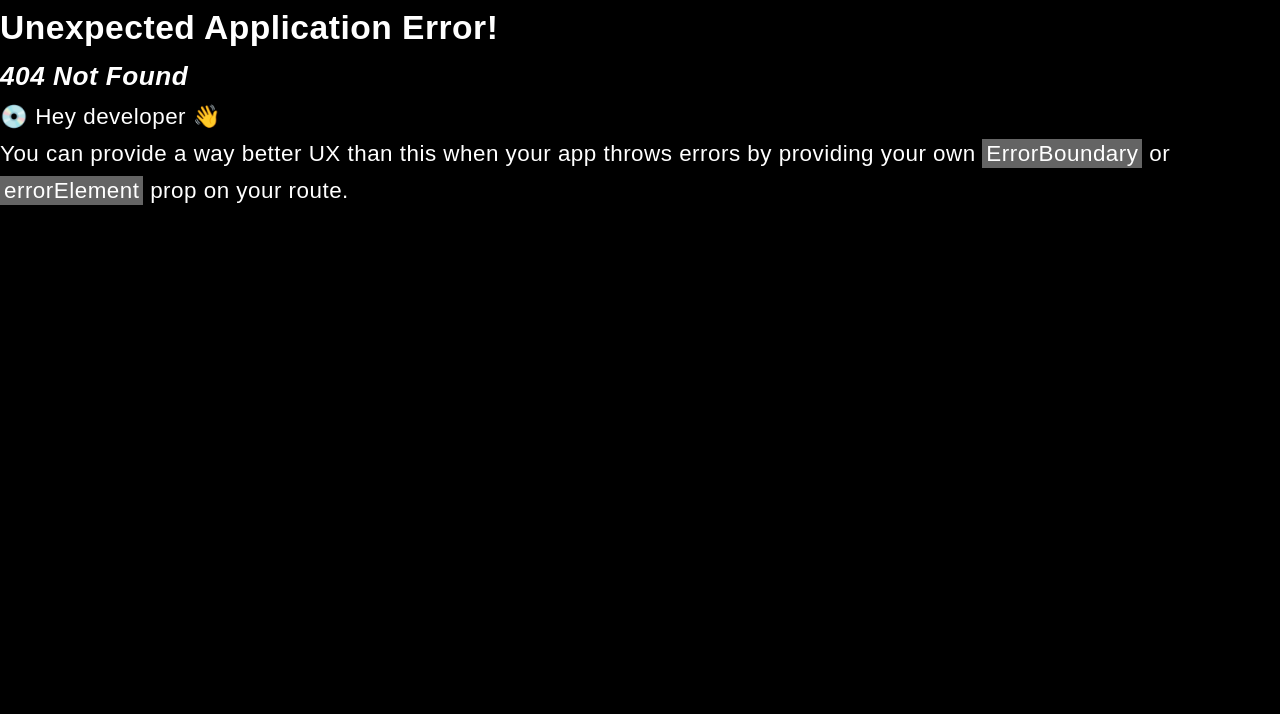
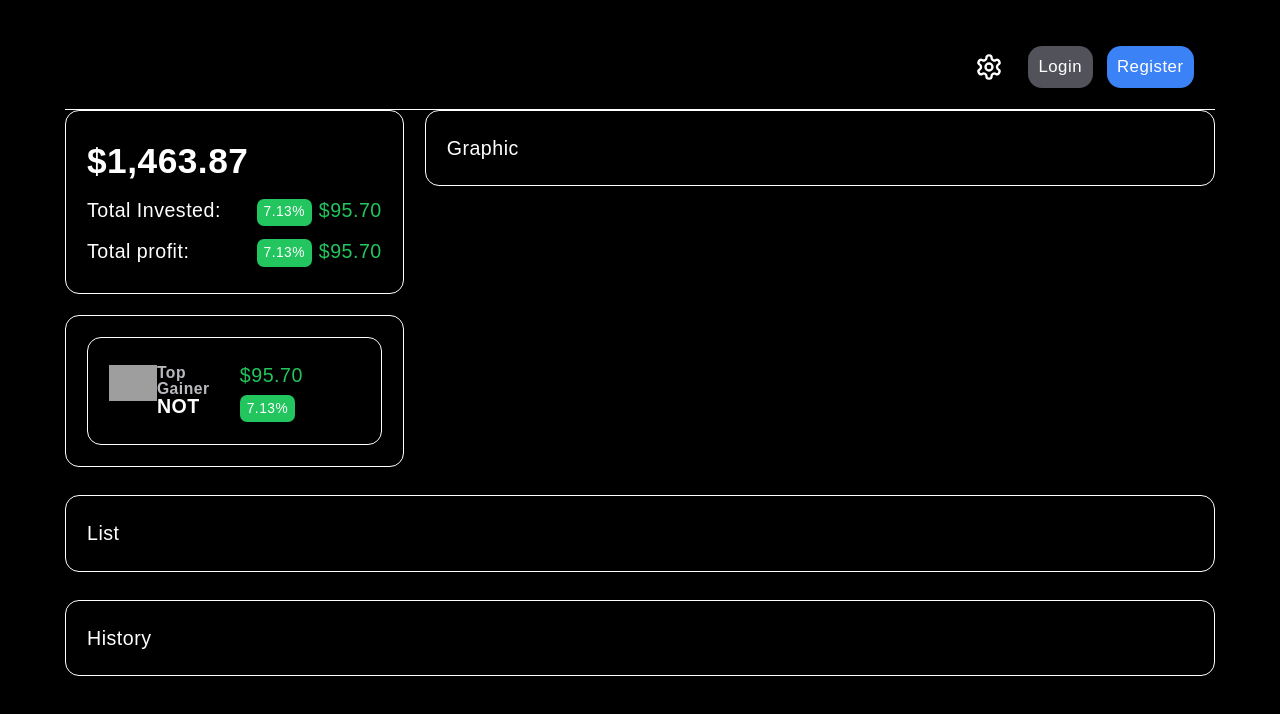
Before and after one commit to sklyarix/CryptoPortfolio, a React (Vite) app in the folder client/: page /profile in a window 1280 px wide. Before the commit this address had no page. Shown: the top 714 px of the page. Built offline with nearby package versions, Linux system fonts and the light colour scheme; grey boxes are pictures that could not be loaded.

Commit message:
verstka(1.0)-Profile

```diff
--- a/client/src/assets/styles/base/_base.scss
+++ b/client/src/assets/styles/base/_base.scss
@@ -1,6 +1,6 @@
 @import '../utils/variables';
 
-html{
+html {
 	font-size: 14px;
 }
 
@@ -14,8 +14,31 @@ body {
 	position: relative;
 	line-height: 1.65;
 	overflow-x: hidden;
+
+	@media (max-width: $breakpoint-desktop-xl) {
+		font-size: 1.4rem;
+	}
+	@media (max-width: $breakpoint-tablet-xl) {
+		font-size: 1.2rem;
+	}
+	@media (max-width: $breakpoint-mobile-xl) {
+		font-size: 1rem;
+	}
 }
 
 img {
 	max-width: 100%;
 }
+
+.minusBg {
+	background-color: $red;
+}
+.minusColor {
+	color: $red;
+}
+.plusBg {
+	background-color: $green;
+}
+.plusColor {
+	color: $green;
+}
--- a/client/src/assets/styles/utils/_variables.scss
+++ b/client/src/assets/styles/utils/_variables.scss
@@ -1,61 +1,23 @@
-//@import url('https://fonts.googleapis.com/css2?family=Sofia+Sans:ital,wght@0,400;0,600;0,700;1,400&display=swap');
+//fonts
+$default-font: 'Gilroy', sans-serif;
 
-$default-font: 'Gilroy', sans-serif;
-//&-black
+//Color
 $black: #000;
 $white: #fff;
-$gray:  #52525B;
+$gray: #52525b;
+$yellow: #ffe8ab;
+$pink: #f6ddff;
+$red: #8d2b3d;
+$green: #22c55e;
+$blue: #3b82f6;
 
+//border-radius
+$wnd-radius: 1rem;
 
-
-$wnd-radius: 1em;
-
-
-
-
-
-
-
-
-//$wnd: rgb(39 39 42/1);
-//$icon: rgb(113 113 122/1);
-//$icon_hover: rgb(63 63 70/1);
-
-
-
-$yellow: #FFE8AB;
-$pink: #F6DDFF;
-$red: #8d2b3d;
-
-
-
-
-
-
-
-
-$blue: #3B82F6;
-
-
-
-
-
-
-
-
-
-
-
-
-
-
-
-/*
-$gray: rgb(82 82 91/1);
-$gray-dark: rgb(63 63 70);
-
-$black--1:rgb(39 39 42/1); // wnd
-$gray-light: rgb(113 113 122/1); //icon text
-$black--2:rgb(63 63 70); // on wnd, hover
-
- */
+//breakpoint
+$breakpoint-desktop-xl: 1440px;
+$breakpoint-desktop: 1200px;
+$breakpoint-tablet-xl: 1024px;
+$breakpoint-tablet: 768px;
+$breakpoint-mobile-xl: 500px;
+$breakpoint-mobile: 320px;
--- a/client/src/main.tsx
+++ b/client/src/main.tsx
@@ -10,11 +10,16 @@ import { QueryClient, QueryClientProvider } from '@tanstack/react-query'
 import { ReactQueryDevtools } from '@tanstack/react-query-devtools'
 
 import './assets/styles/index.scss'
+import Profile from './pages/Profile/Profile.tsx'
 
 const router = createBrowserRouter([
 	{
 		path: '/',
 		element: <Home />
+	},
+	{
+		path: '/profile',
+		element: <Profile />
 	},
 	{
 		path: '/convert',
--- /dev/null
+++ b/client/src/pages/Profile/Profile.module.scss
@@ -0,0 +1,116 @@
+@import '../../assets/styles/utils/variables';
+
+.section {
+	padding: 0;
+}
+
+.main {
+	display: flex;
+	align-items: flex-start;
+	gap: 1.5rem;
+
+	@media (max-width: $breakpoint-tablet-xl) {
+		flex-direction: column;
+	}
+}
+.leftWidgets {
+	height: 100%;
+	display: flex;
+	flex-basis: 30%;
+	flex-direction: column;
+	gap: 1.5rem;
+
+	@media (max-width: $breakpoint-tablet-xl) {
+		width: 100%;
+		flex-basis: 100%;
+	}
+
+	.balance {
+		font-size: 1.8em;
+		font-weight: 600;
+	}
+
+	.infoText {
+		padding: 0.3rem 0;
+		display: flex;
+		justify-content: space-between;
+		align-items: center;
+
+		.title {
+			margin-right: 1rem;
+			white-space: nowrap;
+		}
+	}
+}
+.rightChart {
+	height: 100%;
+	flex-basis: 70%;
+
+	@media (max-width: $breakpoint-tablet-xl) {
+		width: 100%;
+		flex-basis: 100%;
+	}
+}
+.wnd {
+	height: 100%;
+	width: 100%;
+	padding: 1.5rem;
+	border: 0.1rem solid $white;
+	border-radius: $wnd-radius;
+}
+.perfomance {
+	.topGainer {
+		display: flex;
+		align-items: center;
+		justify-content: space-between;
+
+		&Left {
+			display: flex;
+			align-items: flex-start;
+
+			.icon {
+				width: 50px;
+				height: 50px;
+				img {
+					object-fit: contain;
+				}
+			}
+			.infoCoin {
+				display: flex;
+				flex-direction: column;
+				height: 100%;
+
+				.title {
+					color: lighten($gray, 40%);
+					line-height: 1;
+					font-size: 0.8em;
+					font-weight: 600;
+				}
+
+				.nameCoin {
+					font-weight: 600;
+					line-height: 1;
+				}
+			}
+		}
+		&Right {
+		}
+	}
+}
+
+.list {
+	margin-top: 2rem;
+}
+.history {
+	margin-top: 2rem;
+}
+.percent {
+	display: inline-block;
+	margin-right: 0.5rem;
+	vertical-align: middle;
+
+	line-height: 1;
+	font-size: 0.7em;
+	padding: 0.5em;
+	border-radius: 0.5rem;
+}
--- /dev/null
+++ b/client/src/pages/Profile/Profile.tsx
@@ -0,0 +1,108 @@
+import classNames from 'classnames'
+import Layout from '../../components/layout/Layout'
+import styles from './Profile.module.scss'
+
+const Profile = () => {
+	const totalProfitpercent = 7.13
+	const balance = '$1,463.87'
+	return (
+		<Layout>
+			<div className={styles.section}>
+				<div className={styles.main}>
+					<div className={styles.leftWidgets}>
+						<div className={styles.wnd}>
+							<div className={styles.balance}>{balance}</div>
+							<div className={styles.infoText}>
+								<div className={styles.title}>Total Invested:</div>
+								<div>
+									<span
+										className={classNames(styles.percent, {
+											minusBg: totalProfitpercent < 0,
+											plusBg: totalProfitpercent >= 0
+										})}
+									>
+										{totalProfitpercent}%
+									</span>
+									<span
+										className={classNames({
+											minusColor: totalProfitpercent < 0,
+											plusColor: totalProfitpercent >= 0
+										})}
+									>
+										$95.70
+									</span>
+								</div>
+							</div>
+							<div className={styles.infoText}>
+								<div className={styles.title}>Total profit:</div>
+								<div>
+									<span
+										className={classNames(styles.percent, {
+											minusBg: totalProfitpercent < 0,
+											plusBg: totalProfitpercent >= 0
+										})}
+									>
+										{totalProfitpercent}%
+									</span>
+									<span
+										className={classNames({
+											minusColor: totalProfitpercent < 0,
+											plusColor: totalProfitpercent >= 0
+										})}
+									>
+										$95.70
+									</span>
+								</div>
+							</div>
+						</div>
+						<div className={classNames(styles.wnd, styles.perfomance)}>
+							<div className={classNames(styles.wnd, styles.topGainer)}>
+								<div className={styles.topGainerLeft}>
+									<div className={styles.icon}>
+										<img
+											src='https://static.images.dropstab.com/images/notcoin.png'
+											alt='NOT'
+										/>
+									</div>
+									<div className={styles.infoCoin}>
+										<div className={styles.title}>Top Gainer</div>
+										<div className={styles.nameCoin}>NOT</div>
+									</div>
+								</div>
+								<div className={styles.topGainerRight}>
+									<span
+										className={classNames({
+											minusColor: totalProfitpercent < 0,
+											plusColor: totalProfitpercent >= 0
+										})}
+									>
+										$95.70
+									</span>
+									<span
+										className={classNames(styles.percent, {
+											minusBg: totalProfitpercent < 0,
+											plusBg: totalProfitpercent >= 0
+										})}
+									>
+										{totalProfitpercent}%
+									</span>
+								</div>
+							</div>
+						</div>
+					</div>
+					<div className={styles.rightChart}>
+						<div className={styles.wnd}>Graphic</div>
+					</div>
+				</div>
+				<div className={styles.list}>
+					<div className={styles.wnd}>List</div>
+				</div>
+				<div className={styles.history}>
+					<div className={styles.wnd}>History</div>
+				</div>
+			</div>
+		</Layout>
+	)
+}
+
+export default Profile
```
